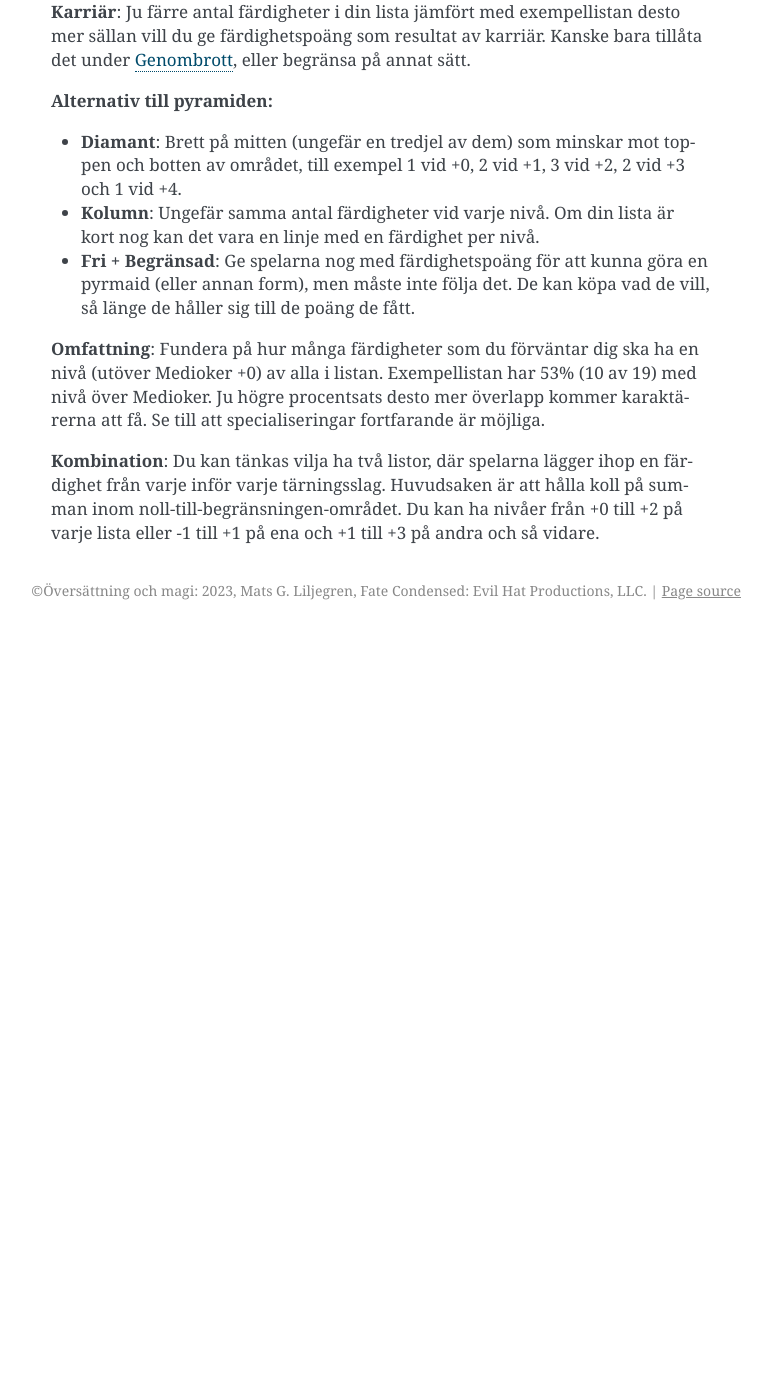
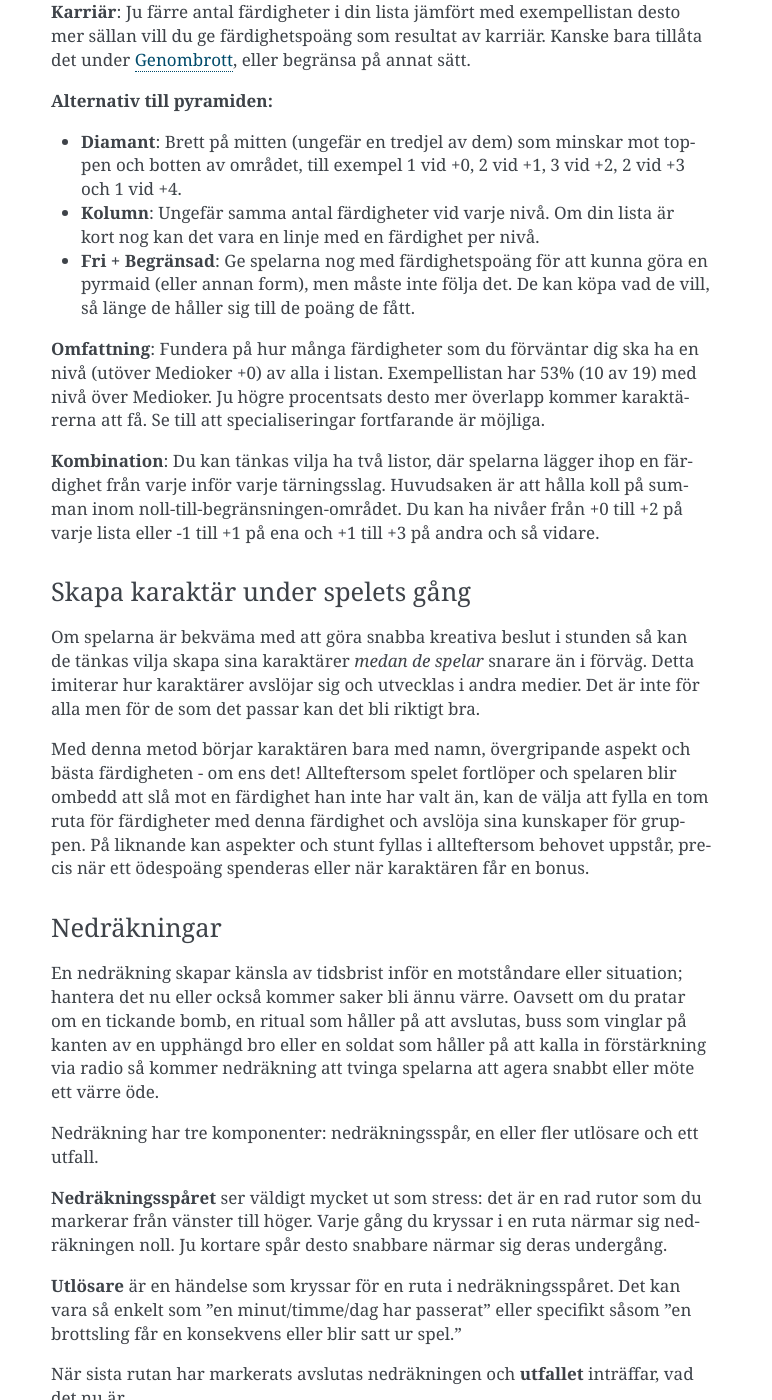
Before and after one commit to matslil/fate-condensed-svenska, a Sphinx documentation site: the page built from docs/source/fate.rst, in a window 1280 px wide and 1400 px high, scrolled down 46395 px. Shown: the whole window, without its empty margins (369-1141 px from the left). Built offline with Sphinx 7.4.7, drawn with Linux system fonts in a browser that asks for light colours; before the commit the page ends 47025 px from its top, so only the background shows below that; some of the changed text lies outside the part shown.

Commit message:
Nedräkningar

```diff
--- a/docs/source/fate.rst
+++ b/docs/source/fate.rst
@@ -1161,3 +1161,30 @@ Om du vill ha en längre lista börja med exempellistan och lägg till, kombiner
 **Omfattning**: Fundera på hur många färdigheter som du förväntar dig ska ha en nivå (utöver Medioker +0) av alla i listan. Exempellistan har 53% (10 av 19) med nivå över Medioker. Ju högre procentsats desto mer överlapp kommer karaktärerna att få. Se till att specialiseringar fortfarande är möjliga.
 
 **Kombination**: Du kan tänkas vilja ha två listor, där spelarna lägger ihop en färdighet från varje inför varje tärningsslag. Huvudsaken är att hålla koll på summan inom noll-till-begränsningen-området. Du kan ha nivåer från +0 till +2 på varje lista eller -1 till +1 på ena och +1 till +3 på andra och så vidare.
+
+Skapa karaktär under spelets gång
+=================================
+
+Om spelarna är bekväma med att göra snabba kreativa beslut i stunden så kan de tänkas vilja skapa sina karaktärer *medan de spelar* snarare än i förväg. Detta imiterar hur karaktärer avslöjar sig och utvecklas i andra medier. Det är inte för alla men för de som det passar kan det bli riktigt bra.
+
+Med denna metod börjar karaktären bara med namn, övergripande aspekt och bästa färdigheten - om ens det! Allteftersom spelet fortlöper och spelaren blir ombedd att slå mot en färdighet han inte har valt än, kan de välja att fylla en tom ruta för färdigheter med denna färdighet och avslöja sina kunskaper för gruppen. På liknande kan aspekter och stunt fyllas i allteftersom behovet uppstår, precis när ett ödespoäng spenderas eller när karaktären får en bonus.
+
+Nedräkningar
+============
+
+En nedräkning skapar känsla av tidsbrist inför en motståndare eller situation; hantera det nu eller också kommer saker bli ännu värre. Oavsett om du pratar om en tickande bomb, en ritual som håller på att avslutas, buss som vinglar på kanten av en upphängd bro eller en soldat som håller på att kalla in förstärkning via radio så kommer nedräkning att tvinga spelarna att agera snabbt eller möte ett värre öde.
+
+Nedräkning har tre komponenter: nedräkningsspår, en eller fler utlösare och ett utfall.
+
+**Nedräkningsspåret** ser väldigt mycket ut som stress: det är en rad rutor som du markerar från vänster till höger. Varje gång du kryssar i en ruta närmar sig nedräkningen noll. Ju kortare spår desto snabbare närmar sig deras undergång.
+
+**Utlösare** är en händelse som kryssar för en ruta i nedräkningsspåret. Det kan vara så enkelt som "en minut/timme/dag har passerat" eller specifikt såsom "en brottsling får en konsekvens eller blir satt ur spel."
+
+När sista rutan har markerats avslutas nedräkningen och **utfallet** inträffar, vad det nu är.
+
+Spelledaren kan vilja avslöja närvaron av nedräkningsspåret för spelarna utan att berätta vad det representerar, i början, som ett slags förebud och för att skruva upp spänningen i berättelsen.
+
+En nedräkning kan ha mer än en utlösare om du vill; kanske fortlöper nedräkningen med ett förutsägbart tempo till något inträffar som accelererar det. Du kan också ha olika utlösare för varje ruta i nedräkningsspåret om du vill att en specifik serie händelser ska leda till utfallet.
+
+Extrema konsekvenser
+====================
```
